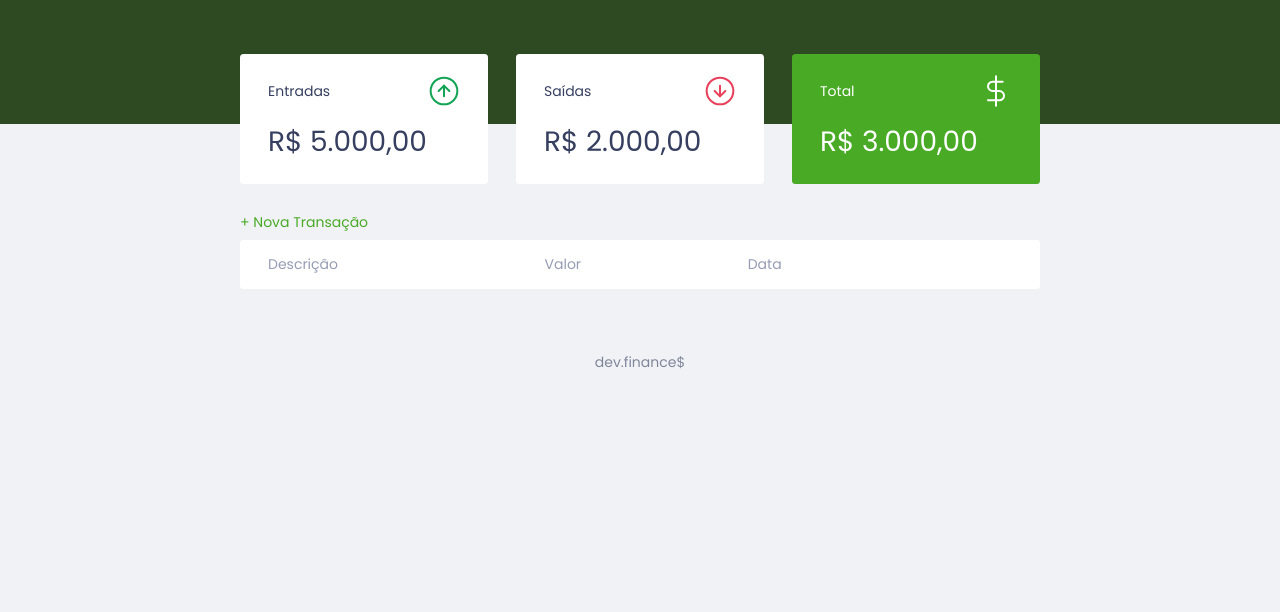
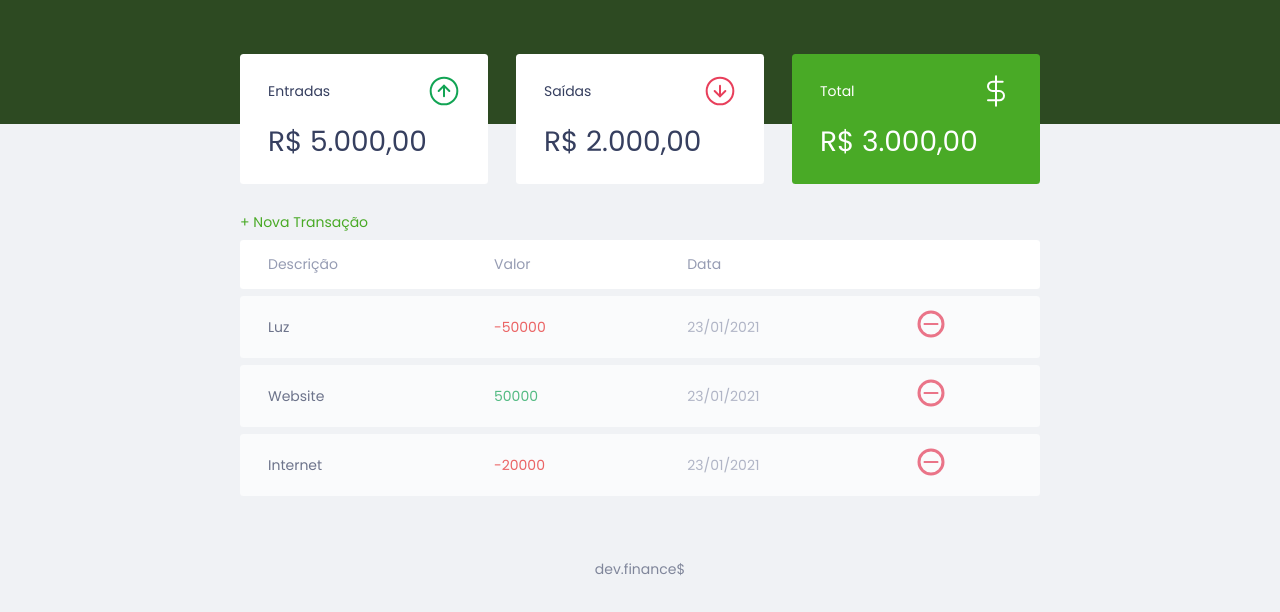
Before and after one commit to igormap/DevFinances-Maratona-discover, a plain HTML site: page index.html in a window 1280 px wide. Shown: the part 74-686 px from the top of the page. Drawn offline with Linux system fonts and the light colour scheme.

Commit message:
structure improvements

```diff
--- a/script.js
+++ b/script.js
@@ -6,8 +6,7 @@ const Modal = {
 }
 
 // Lista de objetos da tabela
-const transactions = [
-  {
+const transactions = [{
     id: 1,
     description: 'Luz',
     amount: -50000,
@@ -39,3 +38,48 @@ const Transaction = {
 }
 
 // Substituir dados HTML por dados JS
+const DOM = {
+  // container que conterá as entradas
+  transactionsContainer: document.querySelector('#data-table tbody'),
+
+  // responsável por adicionar transação, parâmetro a transação e a posição
+  addTransaction(transaction, index) {
+    const tr = document.createElement('tr')
+    tr.innerHTML = DOM.innerHTMLTransaction(transaction)
+
+    // adiciona o tr dentro do tbody criado dentro de JS
+    DOM.transactionsContainer.appendChild(tr)
+  },
+
+  // o html interno de uma transação, substitui o dado da tabela em html
+  innerHTMLTransaction(transaction) {
+    const CSSclass = transaction.amount > 0 ? "income" : "expense"
+
+    // const amount =
+
+    const html = `
+        <td class="description">${transaction.description}</td>
+        <td class="${CSSclass}">${transaction.amount}</td>
+        <td class="date">${transaction.date}</td>
+        <td>
+            <img src="./assets/minus.svg" alt="Remover transação">
+        </td>
+    `
+
+    return html
+  }
+}
+
+const Utils = {
+  // formatação do amount
+  formatCurrency(value) {
+    // transformando o número e se negativo atribuindo sinal
+    const signal = Number(value) < 0 ? "-" : ""
+
+
+  }
+}
+
+transactions.forEach(function(transaction){
+  DOM.addTransaction(transaction)
+})
```
Also changed, not shown: index.html (+1 -0 lines).
